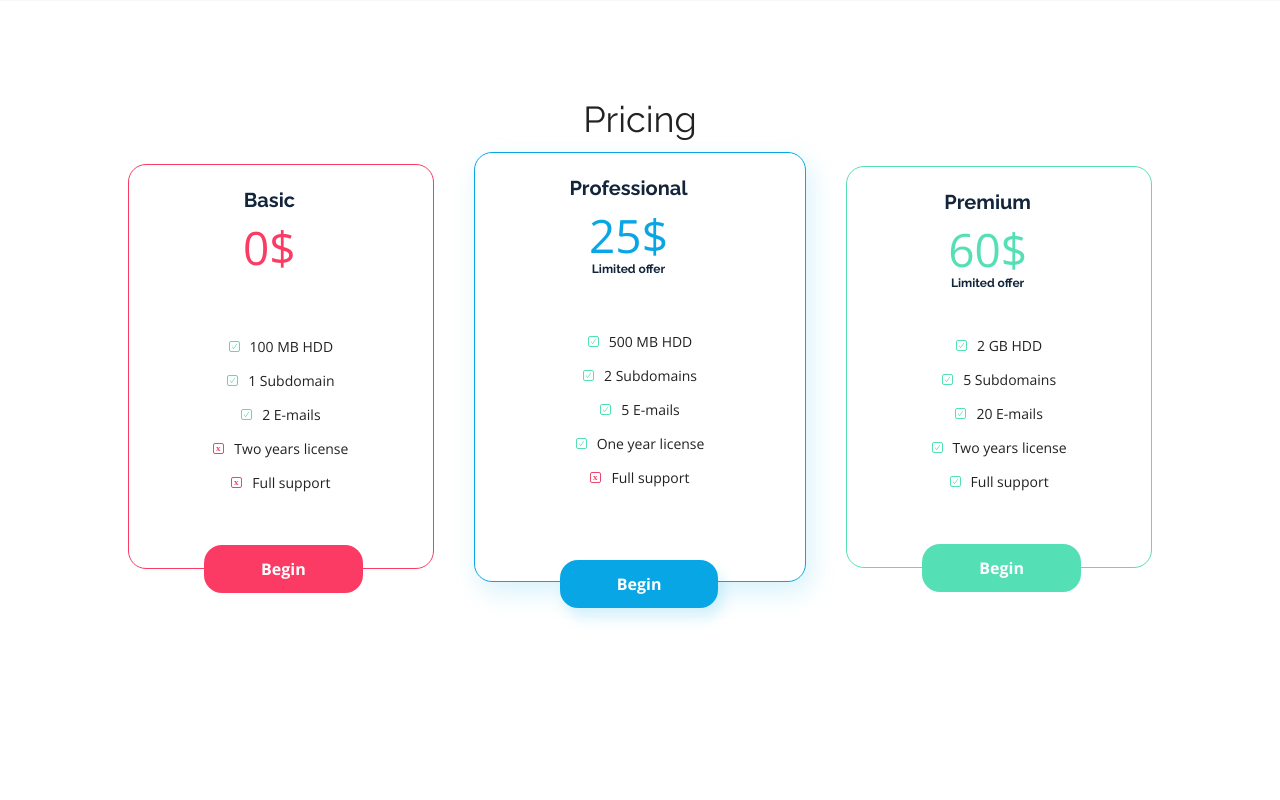
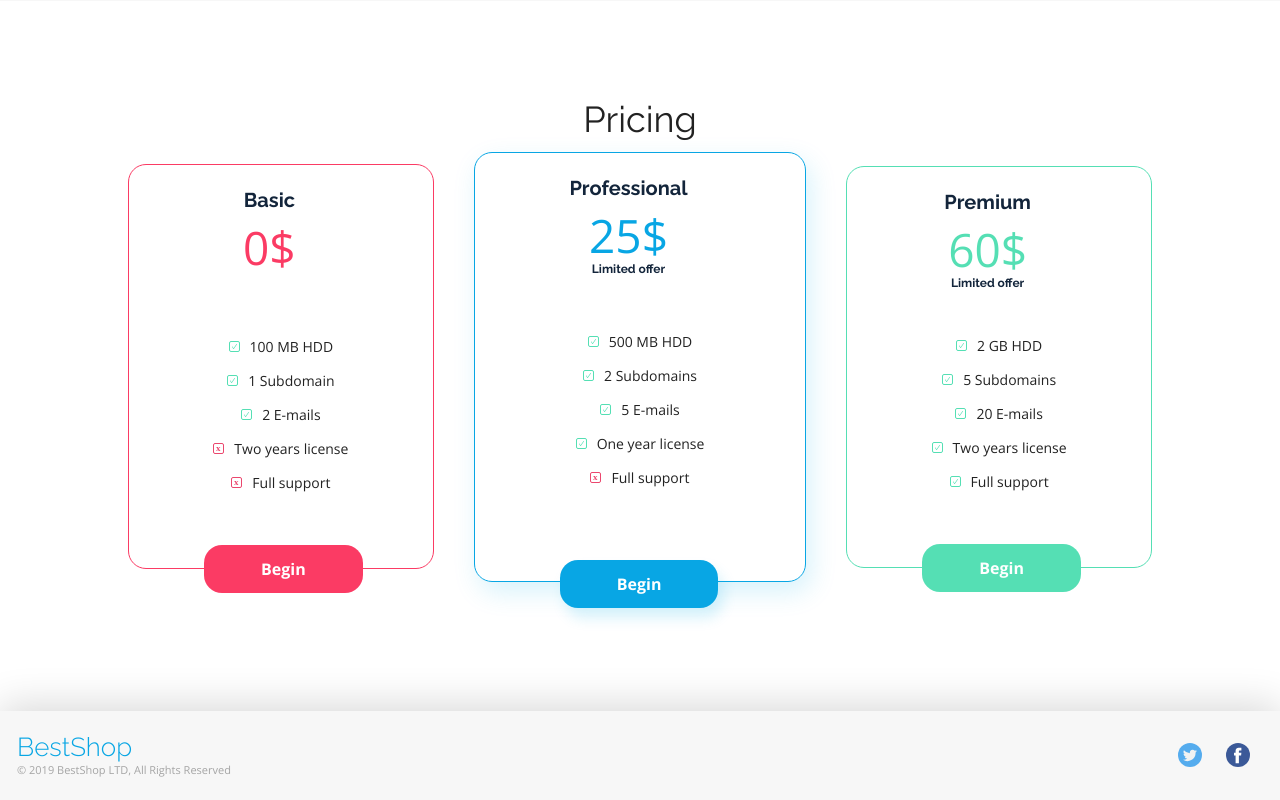
Before and after one commit to malwajka/BestShop-Mobile, a website: page index.html in a window 1280 px wide. Shown: the part 2548-3348 px from the top of the page. Before the commit the page ends 3259 px from the top, so only its background shows below. Drawn offline with nearby package versions, Linux system fonts and the light colour scheme.

Commit message:
footer complete

```diff
--- a/index.html
+++ b/index.html
@@ -32,7 +32,7 @@
 </header>
 
 <!--MAIN-->
-    <!--OPENING-->
+<!--OPENING-->
 
 <main>
 
@@ -179,11 +179,27 @@
 
     <!--CONTACT-->
 
-    <section class="contact">
+    <section class="contact container">
 
     </section>
 
 </main>
 
+<!--FOOTER-->
+
+<footer class="footer">
+    <div class="footer__container container">
+        <div class="footer__info">
+            <a href="#" class="logo__name logo__name--footer">BestShop</a>
+            <span class="footer__copyright">© 2019 BestShop LTD, All Rights Reserved
+            </span>
+        </div>
+        <div class="footer__icons">
+            <a href="#"><img src="assets/Twitter.svg" alt="twitter"></a>
+            <a href="#"><img src="assets/Facebook.svg" alt="facebook"></a>
+        </div>
+    </div>
+</footer>
+
 </body>
 </html>
--- /dev/null
+++ b/scss/elements/_footer.scss
@@ -0,0 +1,34 @@
+.footer {
+  height: 89px;
+  box-shadow: 0px -5px 40px #00000029;
+  background-color: $color-light-grey;
+
+  &__container {
+    display: flex;
+    align-items: center;
+    justify-content: space-between;
+    height: 100%;
+  }
+
+  &__copyright {
+    font-size: 0.6875rem;
+    color: $color-grey;
+    font-family: $font-OpenSans;
+    margin-left: 17px;
+  }
+
+  &__icons {
+    margin-right: 30px;
+
+    a {
+      &:last-of-type {
+        margin-left: 20px;
+      }
+    }
+  }
+}
+
+.logo__name--footer {
+  font-size: 1.625rem;
+  margin-left: 7px;
+}
--- a/scss/main.scss
+++ b/scss/main.scss
@@ -10,4 +10,6 @@
 @import "elements/statistics";
 @import "elements/benefits";
 @import "elements/pricing";
+
+@import "elements/footer";
 @import "elements/buttons";
```
Also changed, not shown: css/main.css, 1 other file.
